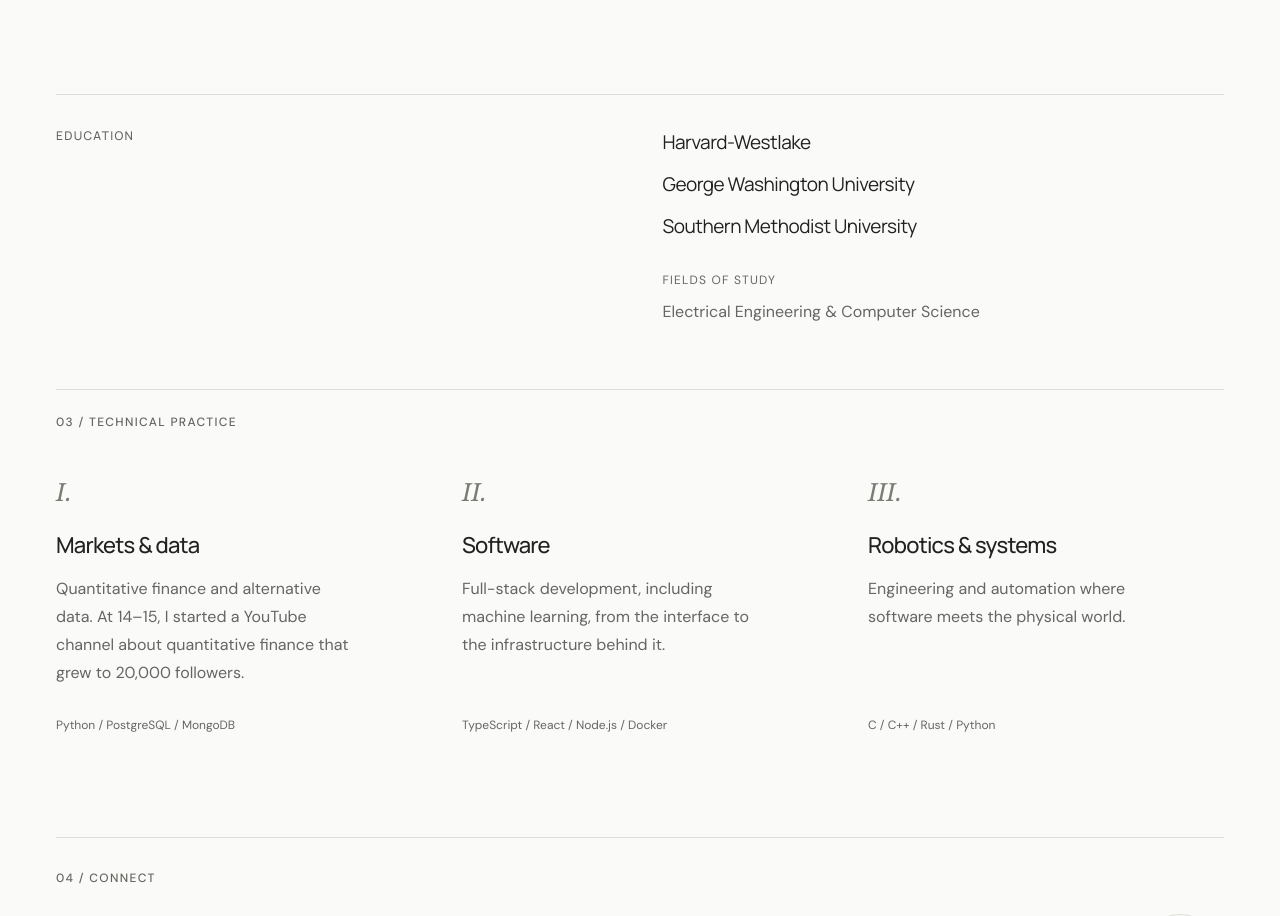
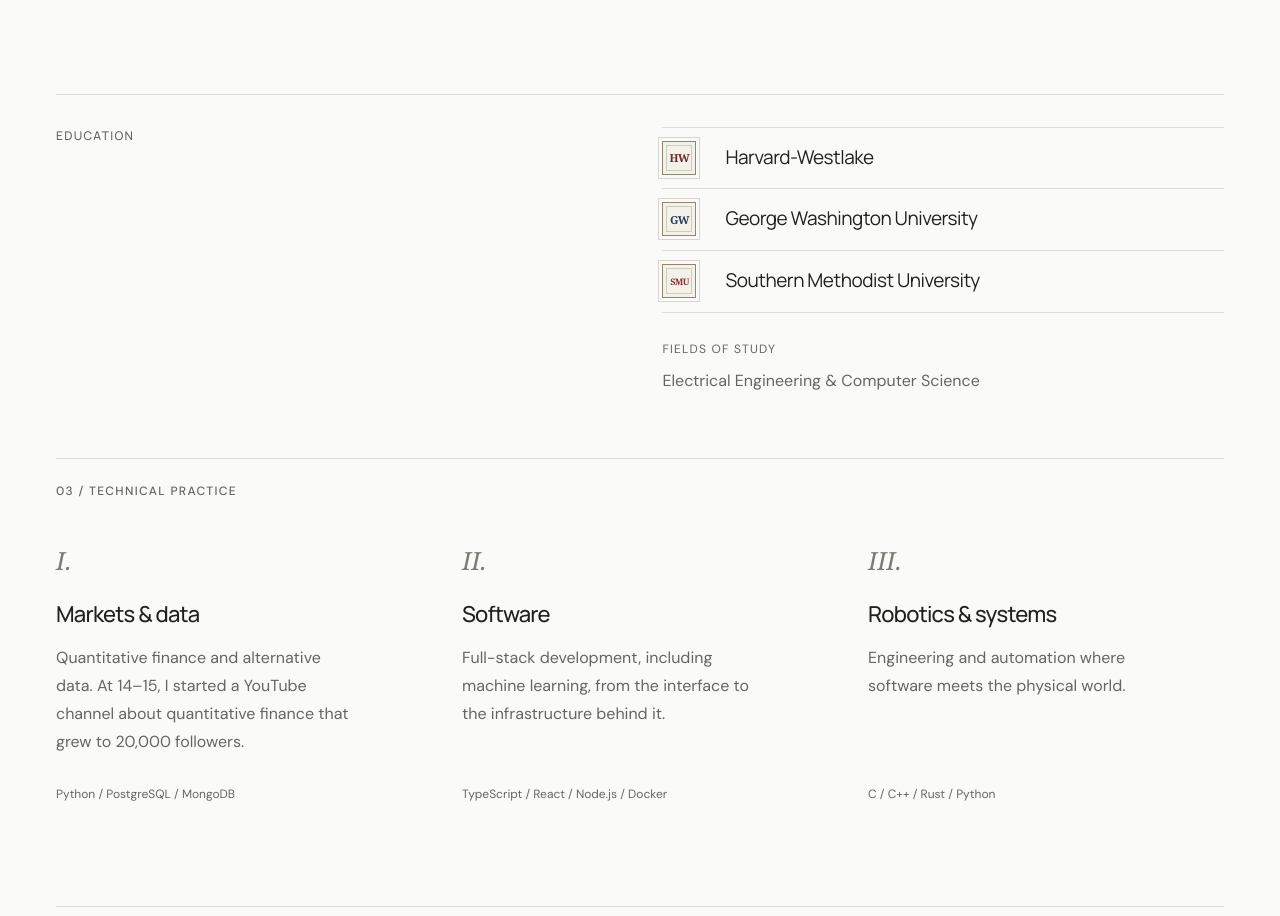
Before and after one commit to Crypto-Advisor/adrien.vc, a React (Create React App) app: page / in a window 1280 px wide. Shown: the part 1720-2636 px from the top of the page. Built offline with nearby package versions, Linux system fonts and the light colour scheme.

Commit message:
Add education lettermarks

```diff
--- a/src/App.css
+++ b/src/App.css
@@ -126,8 +126,14 @@
 .organic-note { font-size: 14px; line-height: 1.6; color: #c2cfc5; padding: 0 0 28px; }
 .education-section { display: grid; grid-template-columns: 1fr 1.1fr; gap: 96px; border-top: 1px solid var(--line); padding-block: 32px 64px; }
 .education-schools { list-style: none; margin: 0; padding: 0; }
-.education-schools li { font-family: 'Manrope', sans-serif; font-size: 19px; line-height: 1.6; padding-bottom: 12px; letter-spacing: -.025em; }
-.education-fields { font-size: 16px; line-height: 1.7; color: var(--muted); margin-top: 16px; }
+.education-schools li { display: grid; grid-template-columns: 46px minmax(0, 1fr); align-items: center; gap: 17px; min-height: 62px; border-bottom: 1px solid var(--line); font-family: 'Manrope', sans-serif; font-size: 19px; line-height: 1.35; letter-spacing: -.025em; }
+.education-schools li:first-child { border-top: 1px solid var(--line); }
+.school-mark { position: relative; display: grid; place-items: center; width: 34px; height: 34px; color: #233d31; border: 1px solid #918674; outline: 1px solid rgba(145, 134, 116, .32); outline-offset: 3px; background: #f4f1e9; font-family: Georgia, serif; font-size: 11px; font-weight: 600; letter-spacing: -.04em; line-height: 1; }
+.school-mark::after { content: ''; position: absolute; inset: 3px; border: 1px solid rgba(35, 61, 49, .2); pointer-events: none; }
+.school-mark-hw { color: #6f252c; }
+.school-mark-gw { color: #243b5a; }
+.school-mark-smu { color: #8a2f32; font-size: 9px; letter-spacing: -.07em; }
+.education-fields { font-size: 16px; line-height: 1.7; color: var(--muted); margin-top: 26px; }
 .education-fields span { display: block; font-size: 12px; text-transform: uppercase; letter-spacing: .1em; margin-bottom: 8px; }
 @media (max-width: 1000px) { .ranking { grid-template-columns: 64px minmax(0, 1fr); gap: 16px; } .ranking-number { font-size: 48px; } .education-section { gap: 36px; grid-template-columns: 1fr 1fr; } }
 @media (max-width: 720px) { .education-section { grid-template-columns: 1fr; gap: 26px; padding-bottom: 48px; } }
--- a/src/App.js
+++ b/src/App.js
@@ -83,7 +83,11 @@
         <section className="education-section wrap" aria-labelledby="education-title">
           <h2 className="section-label" id="education-title">Education</h2>
           <div className="education-content">
-            <ul className="education-schools"><li>Harvard-Westlake</li><li>George Washington University</li><li>Southern Methodist University</li></ul>
+            <ul className="education-schools">
+              <li><span className="school-mark school-mark-hw" aria-hidden="true">HW</span><span>Harvard-Westlake</span></li>
+              <li><span className="school-mark school-mark-gw" aria-hidden="true">GW</span><span>George Washington University</span></li>
+              <li><span className="school-mark school-mark-smu" aria-hidden="true">SMU</span><span>Southern Methodist University</span></li>
+            </ul>
             <p className="education-fields"><span>Fields of study</span>Electrical Engineering &amp; Computer Science</p>
           </div>
         </section>
```
